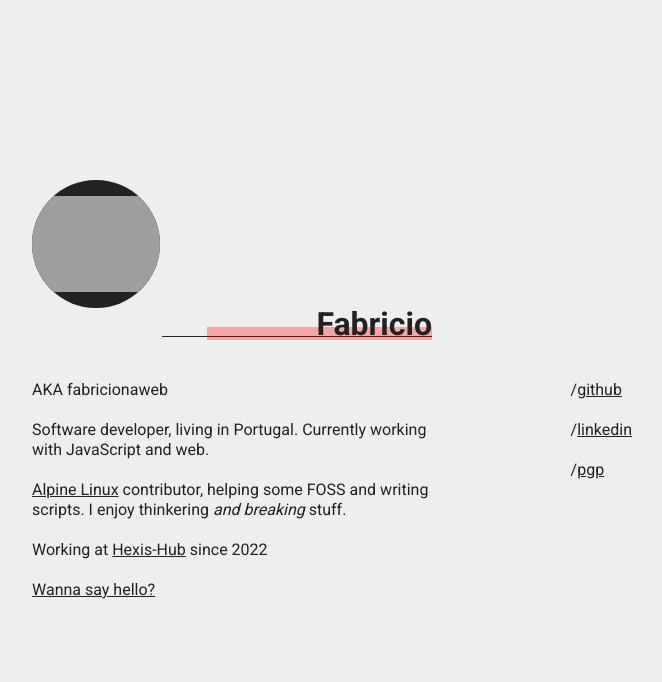
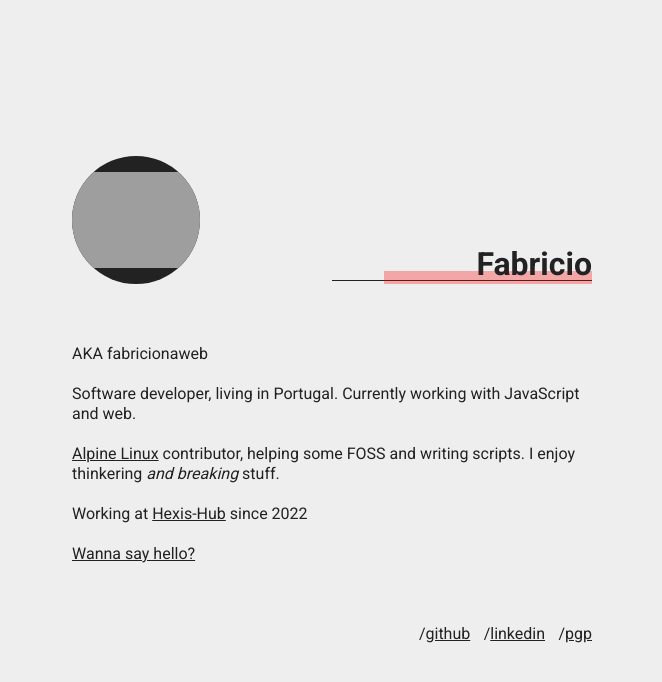
Before and after one commit to fabricionaweb/fabricionaweb.github.io, a website: page index.html in a window 1280 px wide. Shown: the whole page, without its empty margins (308-970 px from the left). Drawn offline with Linux system fonts and the light colour scheme; grey boxes are pictures that could not be loaded.

```diff
--- a/style.css
+++ b/style.css
@@ -58,17 +58,23 @@
 }
 
 main {
+  --padding: 1.25rem;
+
   width: 100%;
-  max-width: 40rem;
   margin: auto;
-  padding: 1.25rem;
-  display: grid;
-  grid-template-columns: repeat(auto-fit, minmax(12.5rem, 1fr));
+  max-width: 35rem;
+  padding: var(--padding);
+}
+
+.header,
+.about {
+  margin-bottom: calc(var(--padding) * 3);
 }
 
 .header {
-  margin-bottom: 2.5rem;
-  grid-column: span 2;
+  display: flex;
+  flex-wrap: wrap;
+  align-items: flex-end;
 }
 
 .profile-picture {
@@ -86,10 +92,10 @@
 }
 
 .title {
+  flex: 0 16.25rem;
+  margin-left: auto;
   text-align: right;
   position: relative;
-  line-height: 1;
-  margin-left: 25%;
 }
 
 .title::after,
@@ -106,24 +112,20 @@
 .title::before {
   bottom: 0.1875rem;
   height: 0.0625rem;
-  max-width: 90%;
+  max-width: 100%;
   background: var(--text);
 }
 
 .title::after {
   height: 0.4em;
-  max-width: 75%;
+  max-width: 80%;
   background: var(--highlight);
-}
-
-.about {
-  grid-column: span 2;
 }
 
 .about p,
 .about footer {
   position: relative;
-  margin-bottom: 1.25rem;
+  margin-bottom: var(--padding);
 }
 
 .about address {
@@ -131,17 +133,15 @@
 }
 
 .footer {
-  grid-column-end: -1;
-  justify-self: end;
+  display: flex;
+  justify-content: flex-end;
   text-transform: lowercase;
 }
 
 .footer ul {
   list-style-type: "/";
-}
-
-.footer li {
-  margin-bottom: 1.25rem;
+  display: flex;
+  gap: var(--padding);
 }
 
 @media (prefers-reduced-motion: no-preference) {
@@ -165,7 +165,7 @@
     display: inline-block;
     opacity: 0;
     transform: translateY(65%);
-    animation: 0.25s ease-out 0.65s title-slide-text forwards;
+    animation: 0.25s ease-out 0.5s title-slide-text forwards;
   }
 
   .title::after {
@@ -195,7 +195,7 @@
   }
 
   .footer li {
-    transform: translateX(50%);
+    transform: translateX(-50%);
     opacity: 0;
     animation: 0.2s ease-in 1.5s footer-slide forwards;
   }
```
